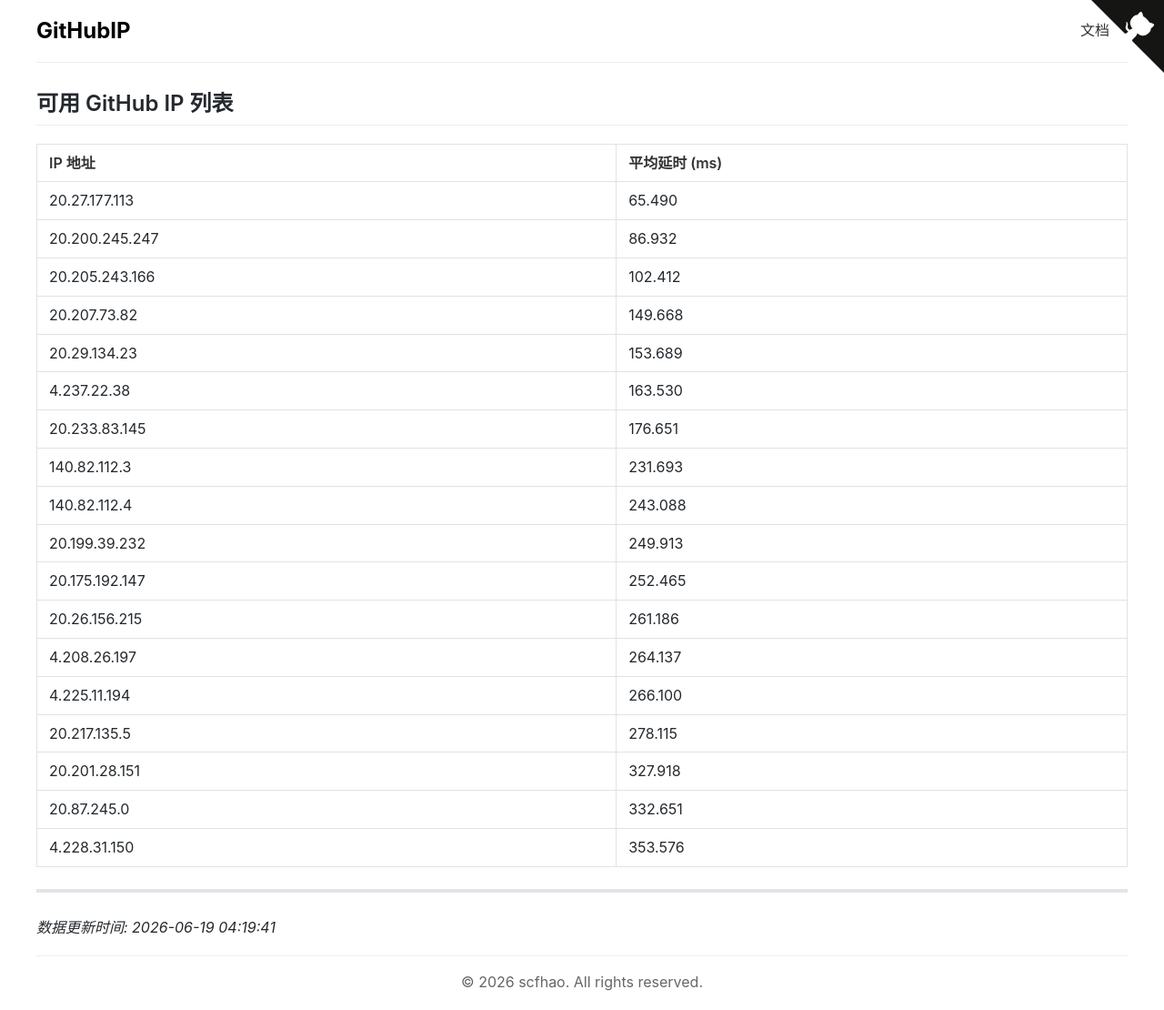
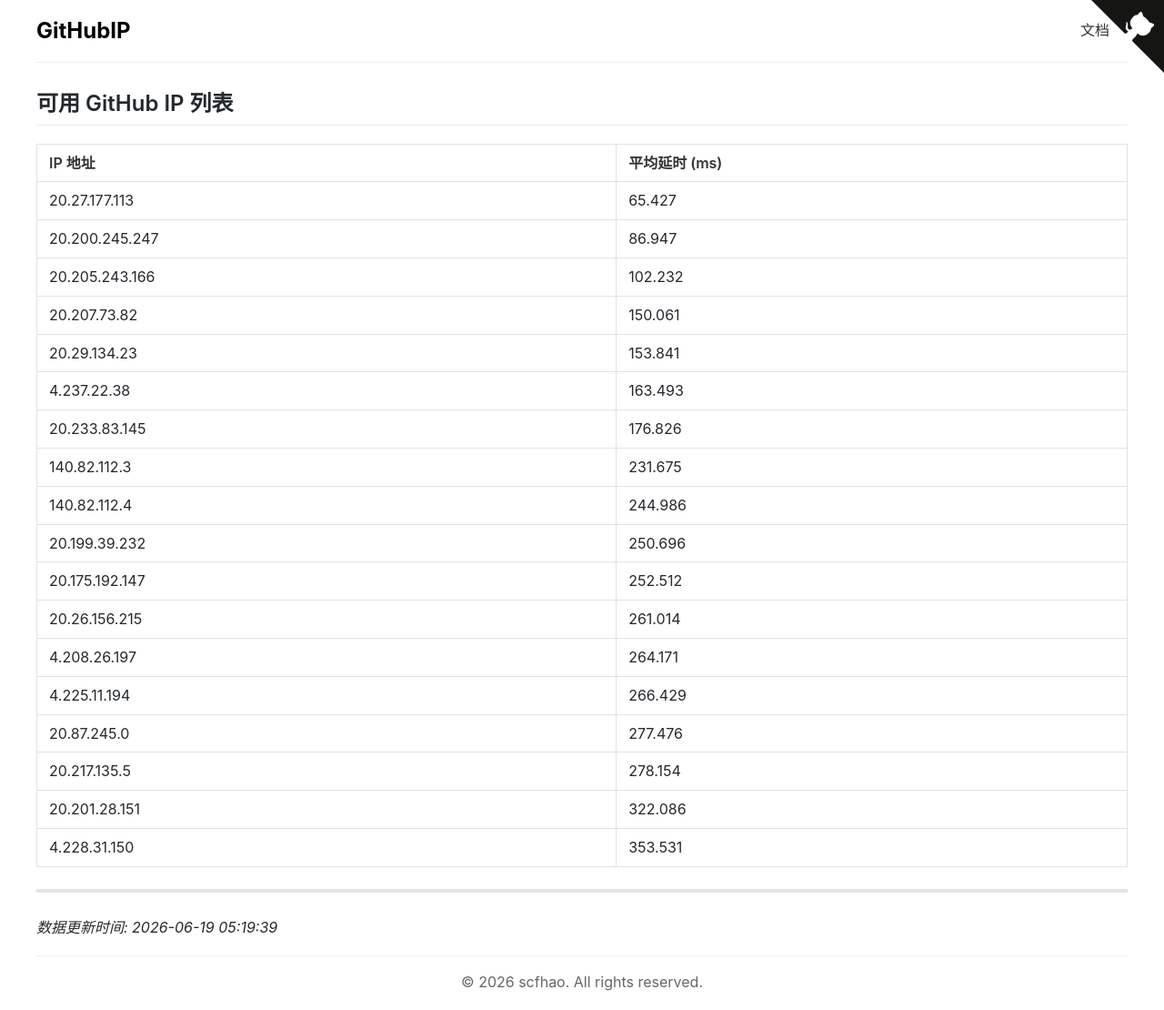
Before and after one commit to scfhao/GitHubIP, a Jekyll site: the page built from index.md, in a window 1280 px wide. Shown: the whole page at 91% size. Built offline with Jekyll 4.4.1, drawn with Linux system fonts in a browser that asks for light colours.

Commit message:
自动脚本执行 - 2026-06-19 05:19:40

```diff
--- a/index.md
+++ b/index.md
@@ -1,32 +1,32 @@
 ---
 layout: home
 title: GitHub IP 列表
-date: 2026-06-19 04:19:41
+date: 2026-06-19 05:19:39
 ---
 
 ## 可用 GitHub IP 列表
 
 | IP 地址 | 平均延时 (ms) |
 |---------|--------------|
-| 20.27.177.113 | 65.490 |
-| 20.200.245.247 | 86.932 |
-| 20.205.243.166 | 102.412 |
-| 20.207.73.82 | 149.668 |
-| 20.29.134.23 | 153.689 |
-| 4.237.22.38 | 163.530 |
-| 20.233.83.145 | 176.651 |
-| 140.82.112.3 | 231.693 |
-| 140.82.112.4 | 243.088 |
-| 20.199.39.232 | 249.913 |
-| 20.175.192.147 | 252.465 |
-| 20.26.156.215 | 261.186 |
-| 4.208.26.197 | 264.137 |
-| 4.225.11.194 | 266.100 |
-| 20.217.135.5 | 278.115 |
-| 20.201.28.151 | 327.918 |
-| 20.87.245.0 | 332.651 |
-| 4.228.31.150 | 353.576 |
+| 20.27.177.113 | 65.427 |
+| 20.200.245.247 | 86.947 |
+| 20.205.243.166 | 102.232 |
+| 20.207.73.82 | 150.061 |
+| 20.29.134.23 | 153.841 |
+| 4.237.22.38 | 163.493 |
+| 20.233.83.145 | 176.826 |
+| 140.82.112.3 | 231.675 |
+| 140.82.112.4 | 244.986 |
+| 20.199.39.232 | 250.696 |
+| 20.175.192.147 | 252.512 |
+| 20.26.156.215 | 261.014 |
+| 4.208.26.197 | 264.171 |
+| 4.225.11.194 | 266.429 |
+| 20.87.245.0 | 277.476 |
+| 20.217.135.5 | 278.154 |
+| 20.201.28.151 | 322.086 |
+| 4.228.31.150 | 353.531 |
 
 ---
 
-*数据更新时间: 2026-06-19 04:19:41*
+*数据更新时间: 2026-06-19 05:19:39*
```
